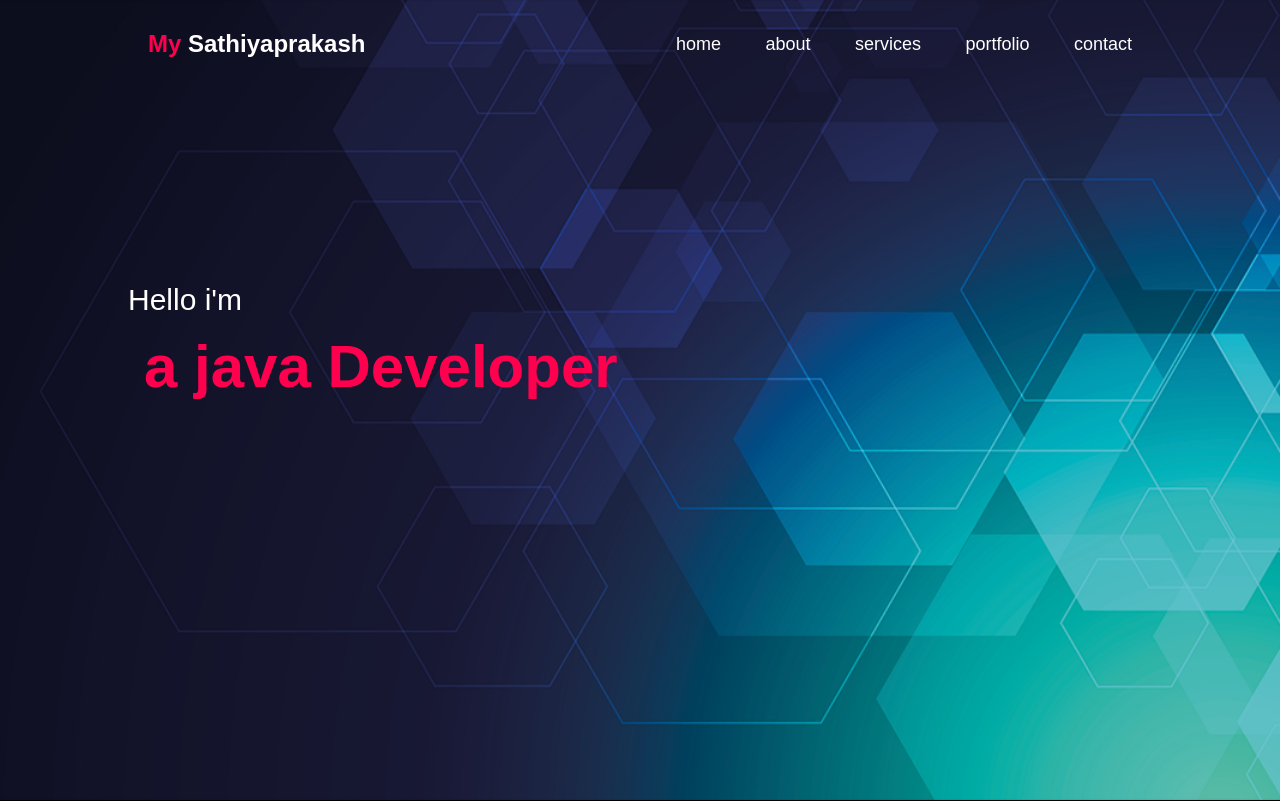
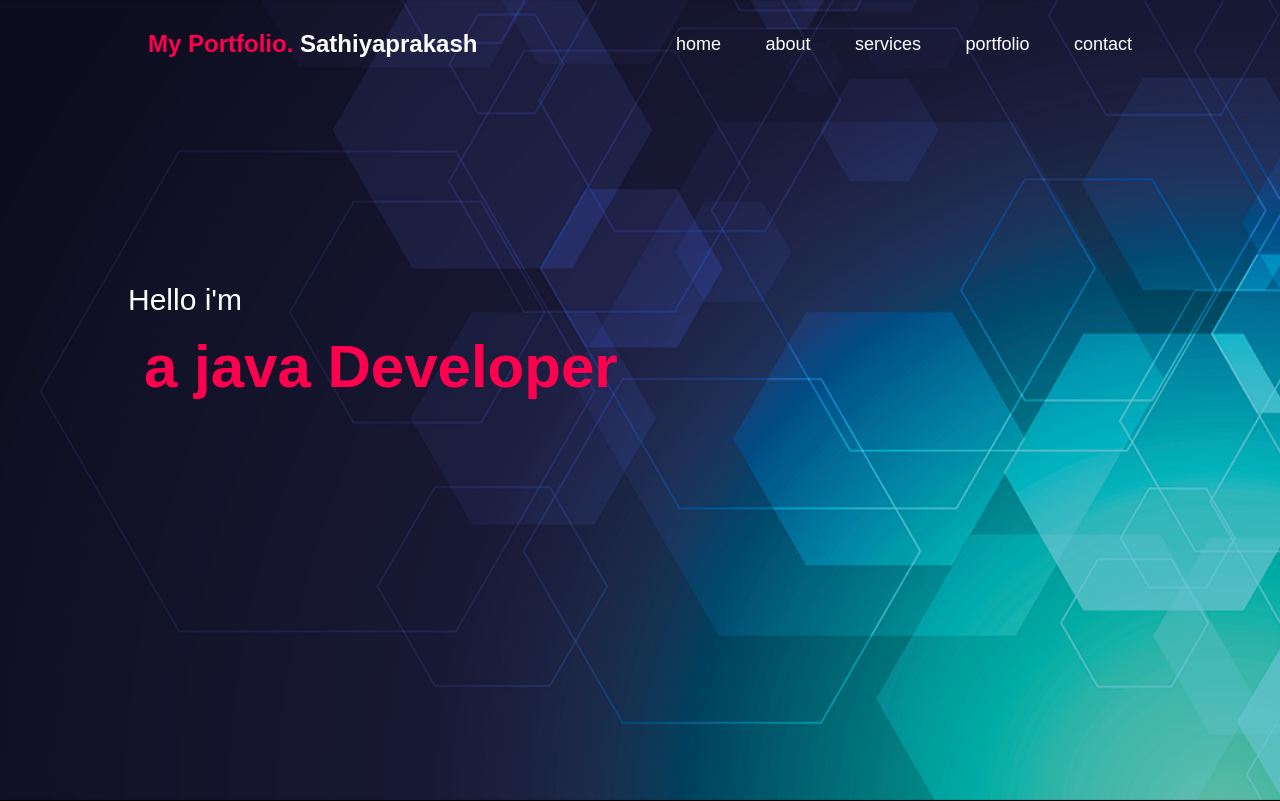
Before and after one commit to Msathiyaprakash/myportfolio, a plain HTML site: page index.html in a window 1280 px wide. Shown: the top 801 px of the page. Drawn offline with Linux system fonts and the light colour scheme.

Commit message:
Updated portfolio content

```diff
--- a/index.html
+++ b/index.html
@@ -12,7 +12,7 @@
     <div id="header">
 <div class="container">
     <nav>
-        <h1 class="logo"><span>My  </span> Sathiyaprakash</h1>
+        <h1 class="logo"><span>My Portfolio. </span> Sathiyaprakash</h1>
         <!-- <img src="images/Screenshot 2025-08-04 212858.png" class="logo"> -->
         <ul id="side-menu">
             <li><a href="#header">home</a></li>
```
